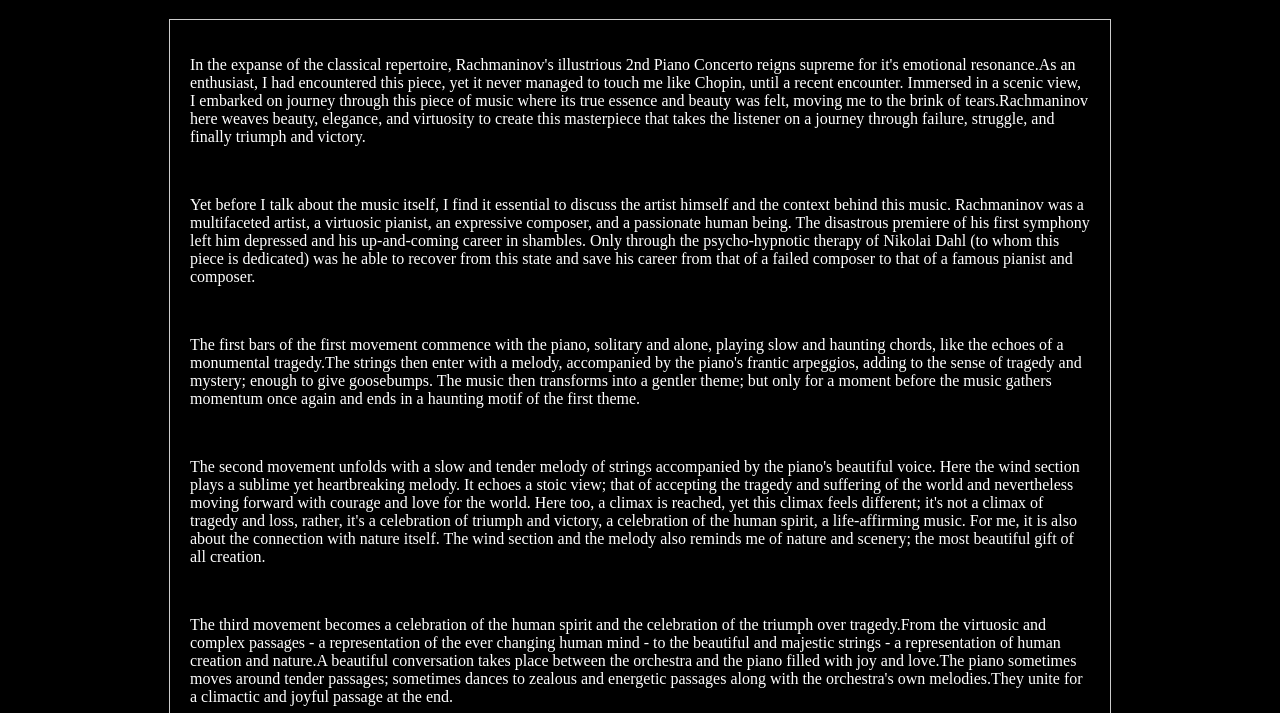
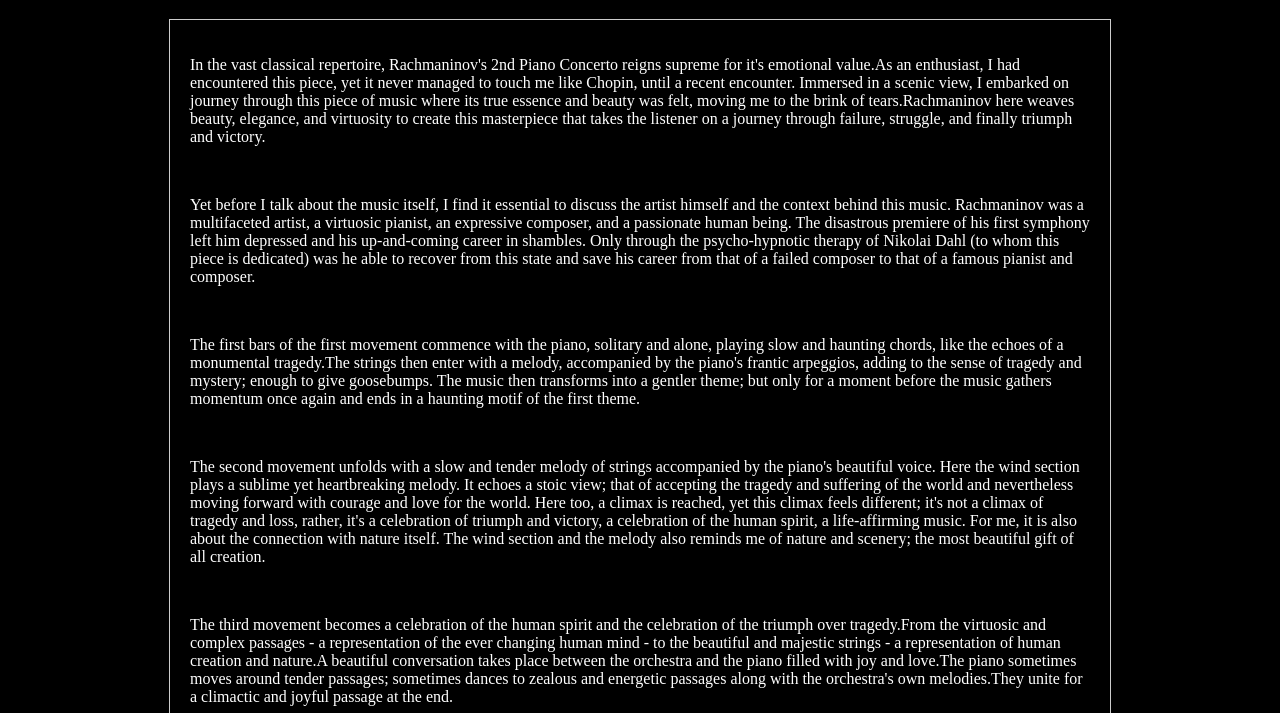
Before and after one commit to Anaya-Koirala/void-web, a plain HTML site: page content/rach.html in a window 1280 px wide. Shown: the part 87-800 px from the top of the page. Drawn offline with Linux system fonts and the light colour scheme.

Commit message:
prose fix

```diff
--- a/content/rach.html
+++ b/content/rach.html
@@ -15,7 +15,7 @@
         </u>
         <div class="box_a">
             <p>
-                In the expanse of the classical repertoire, Rachmaninov's illustrious 2nd Piano Concerto reigns supreme for it's emotional resonance.As an enthusiast, I had encountered this piece, yet it never managed to touch me like Chopin, until a recent encounter. Immersed in a scenic view, I embarked on journey through this piece of music where its true essence and beauty was felt, moving me to the brink of tears.Rachmaninov here weaves beauty, elegance, and virtuosity to create this masterpiece that takes the listener on a journey through failure, struggle, and finally triumph and victory.
+                In the vast classical repertoire, Rachmaninov's  2nd Piano Concerto reigns supreme for it's emotional value.As an enthusiast, I had encountered this piece, yet it never managed to touch me like Chopin, until a recent encounter. Immersed in a scenic view, I embarked on journey through this piece of music where its true essence and beauty was felt, moving me to the brink of tears.Rachmaninov here weaves beauty, elegance, and virtuosity to create this masterpiece that takes the listener on a journey through failure, struggle, and finally triumph and victory.
             </p>
             <br>
             <p>
```
